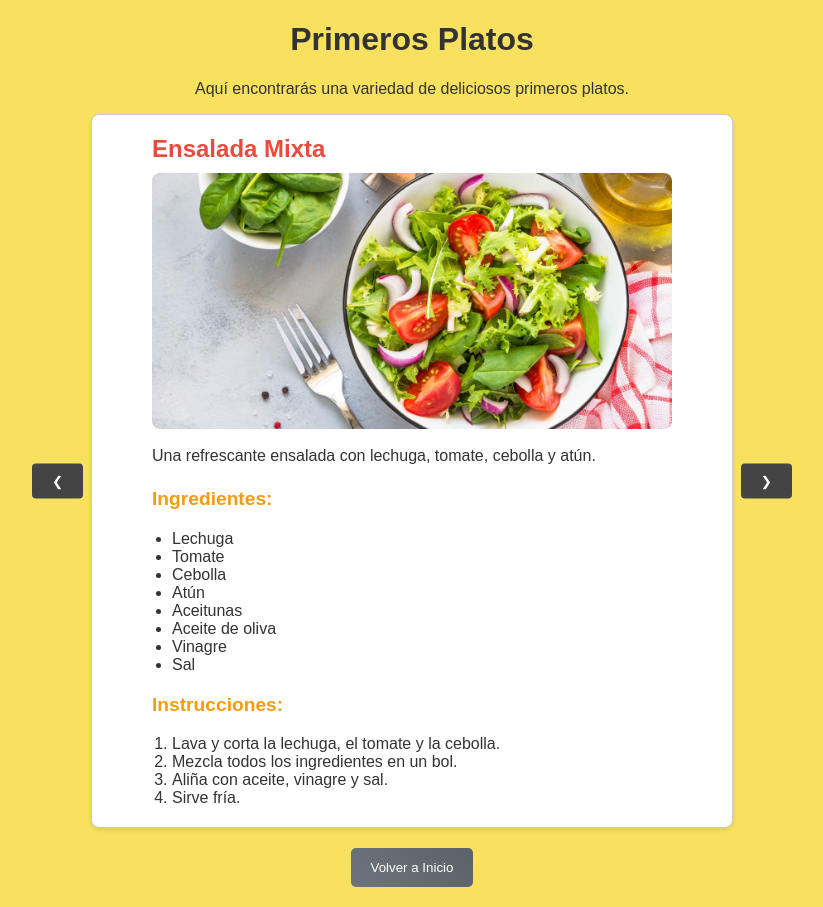
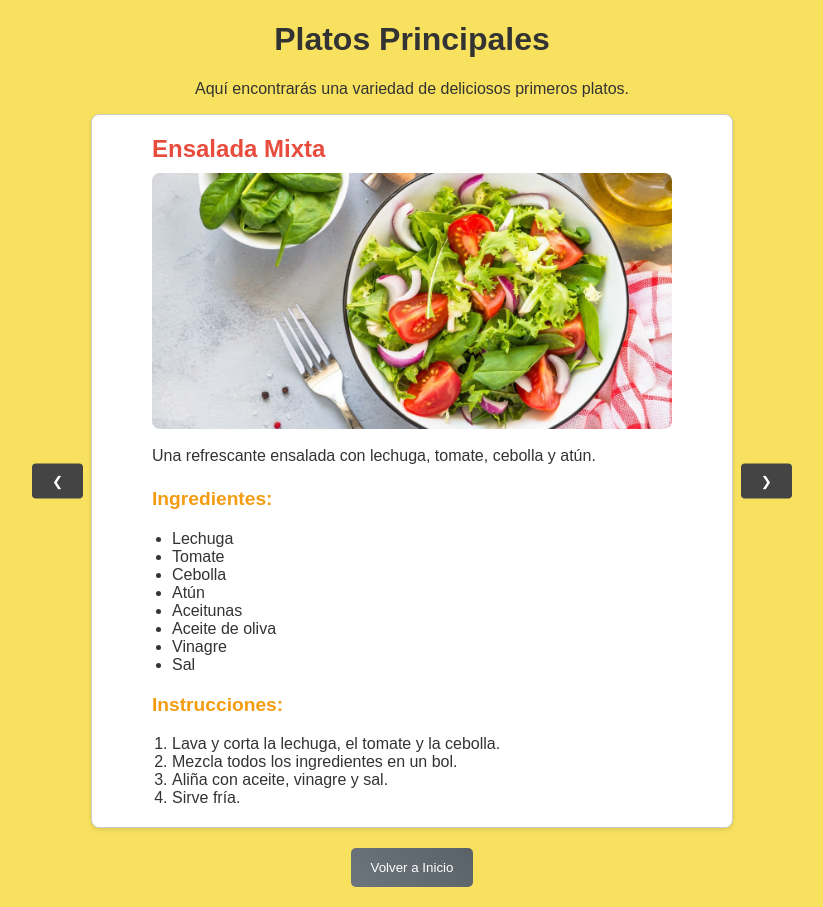
Before and after one commit to Enriquecebanc/Reto5Niger, a React (Create React App) app in the folder Frontend/nigerweb/: page /platoPrin in a window 1280 px wide. Shown: the whole page, without its empty margins (228-1051 px from the left). Built offline with nearby package versions, Linux system fonts and the light colour scheme.

Commit message:
Update platoPrin.js

```diff
--- a/Frontend/nigerweb/src/pages/platoPrin/platoPrin.js
+++ b/Frontend/nigerweb/src/pages/platoPrin/platoPrin.js
@@ -96,7 +96,7 @@ const PrimerosPlatos = () => {
 
   return (
     <div className="primerosplatos-container">
-      <h1>Primeros Platos</h1>
+      <h1>Platos Principales</h1>
       <p>Aquí encontrarás una variedad de deliciosos primeros platos.</p>
       <div className="recipe-item">
         <button onClick={handlePrev} className="nav-button prev-button">❮</button>
```
